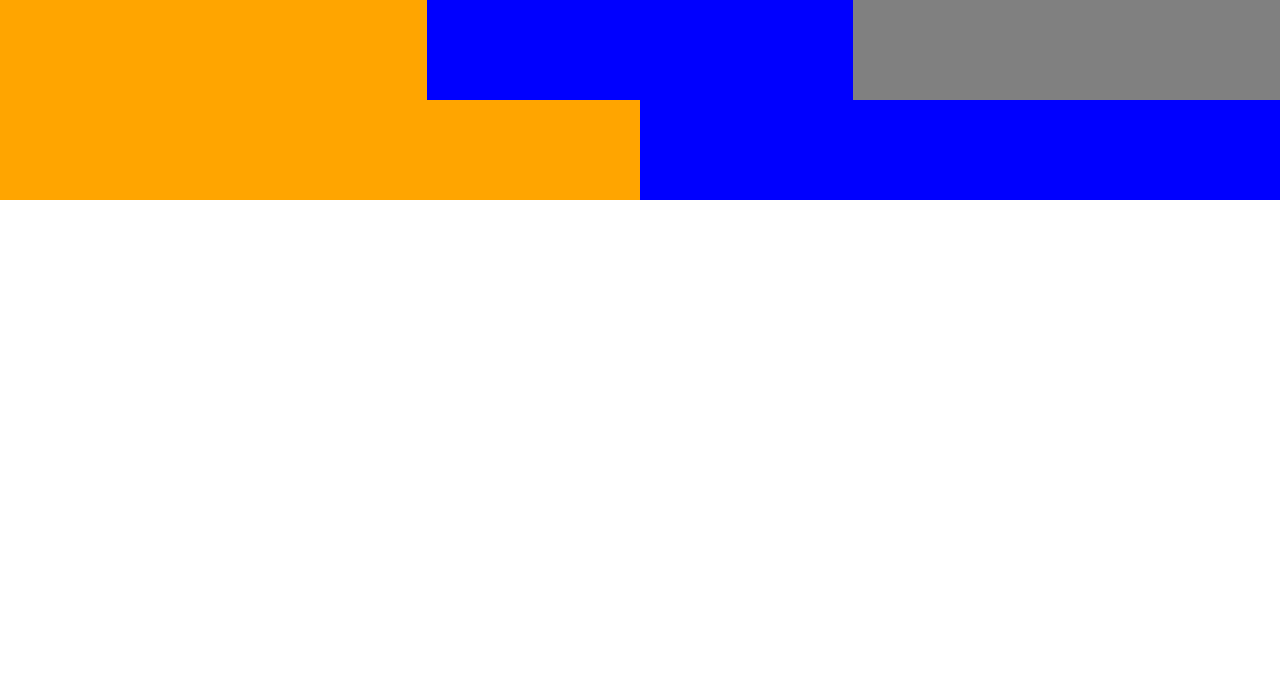
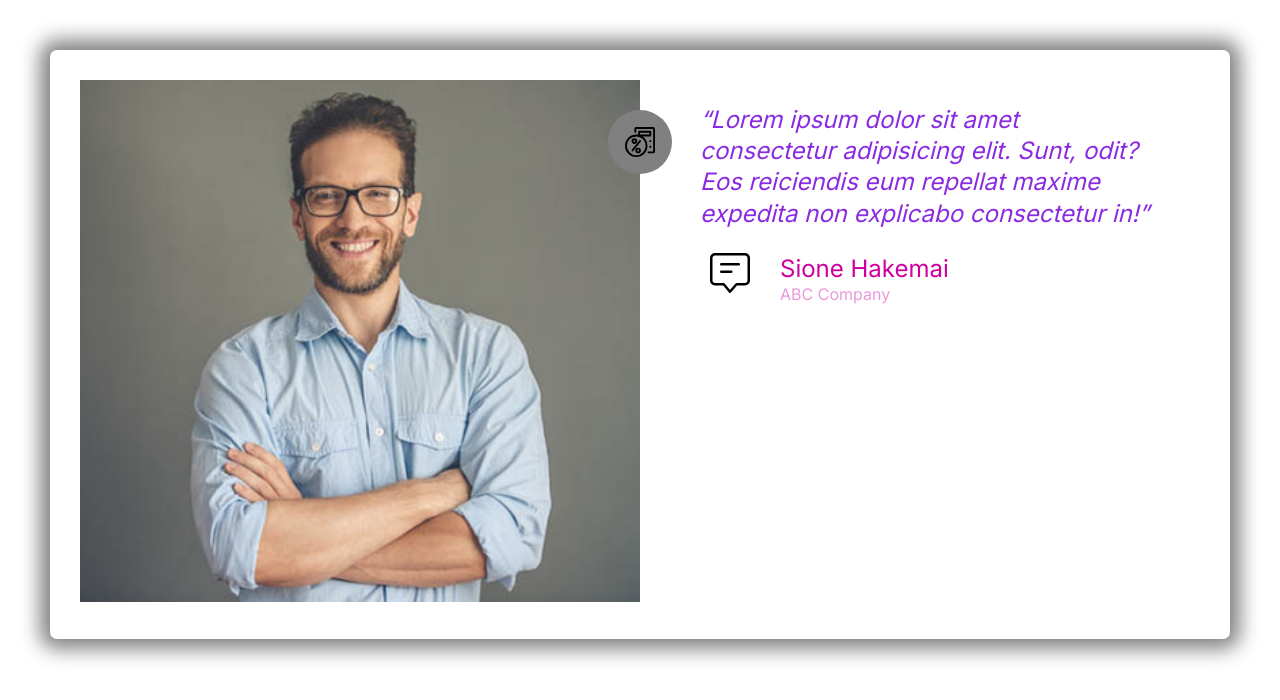
Before and after one commit to AronaLeaga/moshifiedbro, a plain HTML site: page CSS/index.html in a window 1280 px wide. Drawn offline with Linux system fonts and the light colour scheme.

Commit message:
building testimonial component

```diff
--- a/CSS/index.html
+++ b/CSS/index.html
@@ -14,15 +14,39 @@
     <link rel="stylesheet" href="/CSS/styles.css" />
     <link rel="stylesheet" href="/CSS/normalizecss.css"/>
   </head>
-  <body>
-    <div class="grid grid--1x3">
-      <div style="height: 100px; background:orange ;"></div>
-      <div style="height: 100px; background: blue ;"></div>
-      <div style="height: 100px; background: grey ;"></div>
+  <body style="padding: 5rem;">
+    <div class="card testimonial">
+          <div class="grid grid--1x2">
+          <div class="testimonial__image">
+          <img src="/images/testimonial.jpg" alt="Happy smiling customer">
+          <span class="icon-container icon-container--accent">
+            <svg class="icon icon--white icon--small">
+                <use xlink:href="/images/sprite2.svg#quote  "></use>
+            </svg>
+        </span>
+          </div>
+          <div>
+            <blockquote class="quote">
+              <p class="quote__text">Lorem ipsum dolor sit amet consectetur adipisicing elit. Sunt, odit? Eos reiciendis eum repellat maxime expedita non explicabo consectetur in!</p>
+              <footer>
+                <div class="media">
+                  <div class="media__image">
+
+                      <svg class="icon icon--primary quote__line">
+                          <use xlink:href="/images/sprite2.svg#line"></use>
+                      </svg>
+
+                  </div>
+                  <div class="media__body">
+                    <h3 class="media__title quote__author">Sione Hakemai</h3>
+                    <p class="quote__company">ABC Company</p>
+                  </div>
+                </div>
+              </footer>
+            </blockquote>
+          </div>
     </div>
-    <div class="grid grid--1x2">
-      <div style="height: 100px; background:orange ;"></div>
-      <div style="height: 100px; background: blue ;"></div>
-    </div>
+  </div>
+</div>
   </body>
 </html>
--- a/CSS/styles.css
+++ b/CSS/styles.css
@@ -158,6 +158,22 @@ a {
     height: 40px;
 
 }
+.icon-container--accent {
+    background-color: var(--color-accent);
+}
+
+.icon--primary {
+    fill: var(--color-primary);
+}
+.icon--small {
+    width: 30px;
+    height: 30px;
+}
+
+
+.icon--white {
+    fill: white;
+}
 .icon-container {
     background: grey;
     width: 64px;
@@ -167,6 +183,7 @@ a {
     justify-content: center;
     align-items: center;
 }
+
 
 /* BUTTONS */
 .btn {
@@ -417,3 +434,32 @@ a {
     }
 
 }
+
+/* TESTIMONIAL */
+
+.testimonial {
+    padding: 3rem;
+}
+
+.testimonial__image {
+    position: relative;
+}
+
+.testimonial__image > img {
+    width: 100%;
+
+}
+.testimonial__image > .icon-container {
+    position: absolute;
+    top: 3rem;
+    right: -32px;
+}
+
+@media  screen and (min-width: 768px) {
+    .testimonial .quote, .testimonial .quote__author {
+        font-size: 2.4rem;
+    }
+    .testimonial .quote {
+        margin-left: 6rem;
+    }
+}
```
Also changed, not shown: CSS/components/testimonial.html (added, +33 -0 lines), CSS/components/quotes.html (renamed from CSS/quotes.html), images/testimonial.jpg (added).
